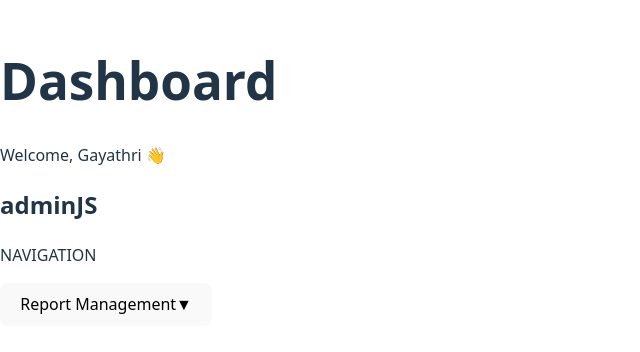
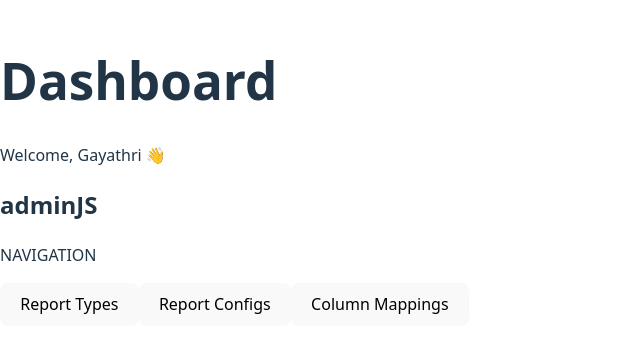
Before and after one commit to Gayathri2005senthilkumar/report-config-fe, a React (Vite) app: page / in a window 1280 px wide. Shown: the part 228-580 px from the top of the page, without its empty margins (0-640 px from the left). Built offline with nearby package versions, Linux system fonts and the light colour scheme.

Commit message:
Fix Tailwind config file extension

```diff
--- a/src/layout/MainLayout.jsx
+++ b/src/layout/MainLayout.jsx
@@ -5,15 +5,10 @@ import { Outlet } from "react-router-dom";
 function MainLayout() {
   return (
     <div className="flex flex-col h-screen">
-      {/* Top Header */}
       <Header />
-
-      {/* Main body: Sidebar + Main Content */}
       <div className="flex flex-1">
         <Sidebar />
-
-        {/* Main Content Area */}
-        <main className="flex-1 p-6 overflow-y-auto bg-gray-50">
+        <main className="flex-1 overflow-y-auto p-6 bg-gray-50">
           <Outlet />
         </main>
       </div>
--- a/src/layout/Sidebar.jsx
+++ b/src/layout/Sidebar.jsx
@@ -1,8 +1,6 @@
-import { useState } from "react";
 import { useNavigate } from "react-router-dom";
 
 function Sidebar() {
-  const [showSubmenu, setShowSubmenu] = useState(false);
   const navigate = useNavigate();
 
   return (
@@ -11,35 +9,12 @@ function Sidebar() {
       <p className="text-sm font-medium text-gray-600 mb-4">NAVIGATION</p>
 
       <div className="space-y-2">
-        <button
-          onClick={() => setShowSubmenu(!showSubmenu)}
-          className="w-full flex items-center justify-between bg-white text-black p-2 rounded hover:bg-violet-100 transition"
-        >
-          <span>Report Management</span>
-          <span>{showSubmenu ? "▲" : "▼"}</span>
-        </button>
-
-        {showSubmenu && (
-          <div className="ml-4 mt-2 space-y-1">
-            <SidebarButton label="Report Types" path="/report-types" navigate={navigate} />
-            <SidebarButton label="Report Configs" path="/weekly-report" navigate={navigate} />
-            <SidebarButton label="Column Mappings" path="/monthly-report" navigate={navigate} />
-          </div>
-        )}
+        <button className="w-full bg-white text-black p-2 rounded" onClick={() => navigate("/report-types")}>Report Types</button>
+        <button className="w-full bg-white text-black p-2 rounded" onClick={() => navigate("/weekly-report")}>Report Configs</button>
+        <button className="w-full bg-white text-black p-2 rounded" onClick={() => navigate("/monthly-report")}>Column Mappings</button>
       </div>
     </div>
   );
 }
 
-function SidebarButton({ label, path, navigate }) {
-  return (
-    <button
-      className="w-full bg-white text-black p-2 rounded hover:bg-violet-100 transition"
-      onClick={() => navigate(path)}
-    >
-      {label}
-    </button>
-  );
-}
-
 export default Sidebar;
```
